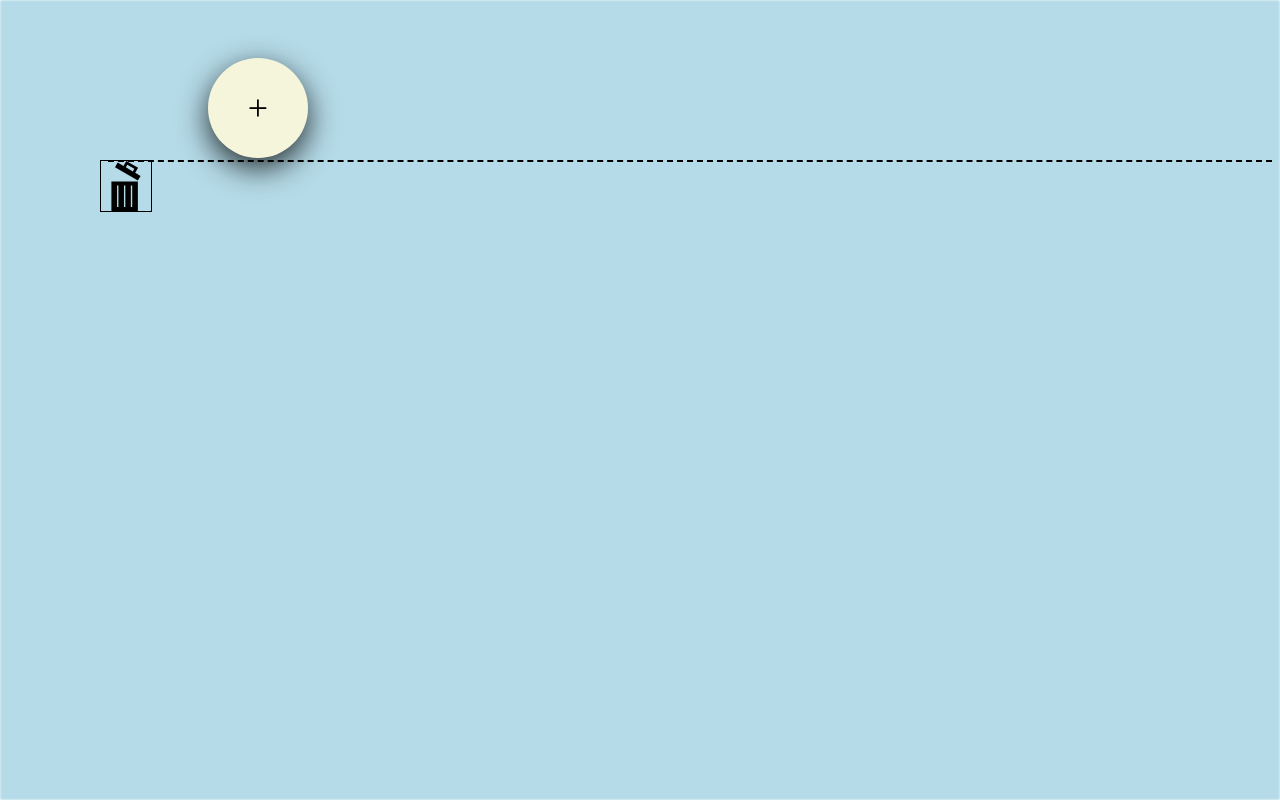
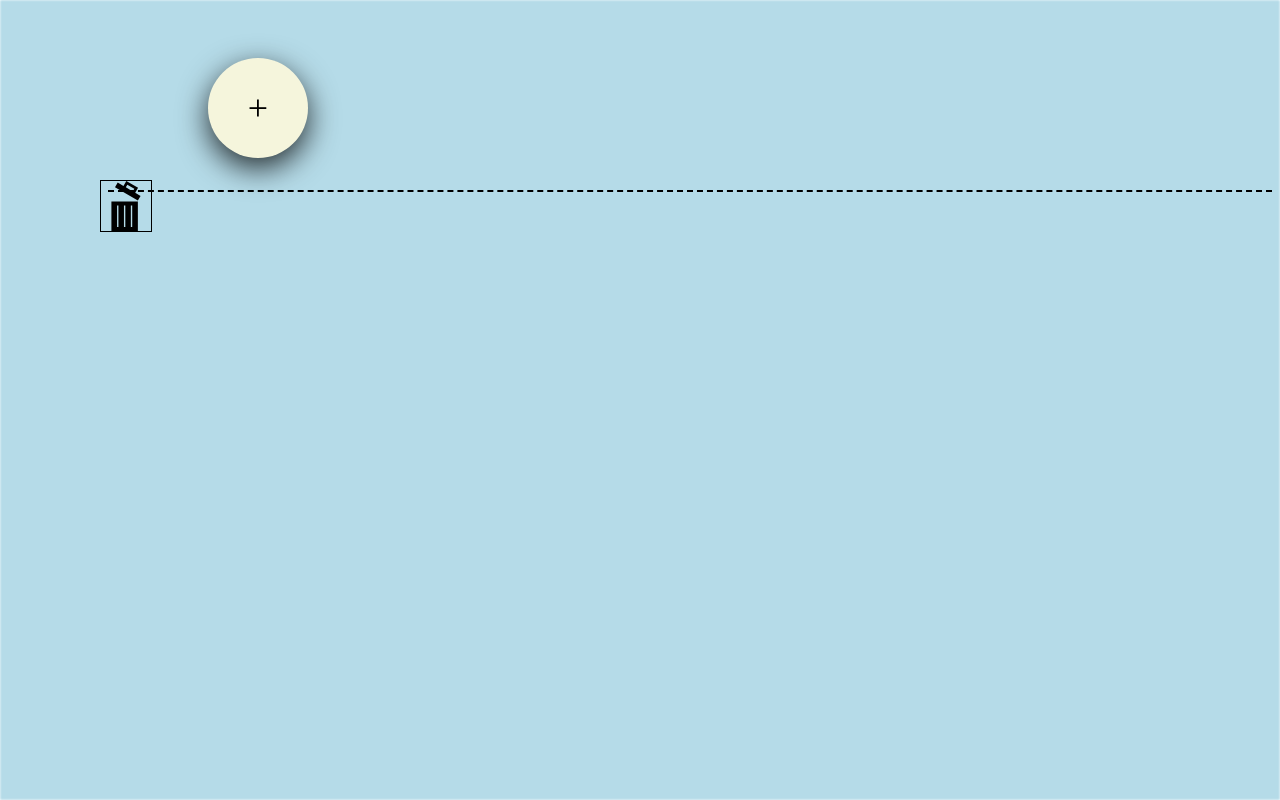
Before and after one commit to DevilTazz/dodawanie_kasowanie, a plain HTML site: page index.html in a window 1280 px wide. Drawn offline with Linux system fonts and the light colour scheme.

Commit message:
Update index.html

```diff
--- a/index.html
+++ b/index.html
@@ -86,7 +86,7 @@
             border: 1px solid black;
             position: absolute; /* Użyj pozycji absolutnej */
             left: 100px; /* Odstęp od lewej */
-            top: calc(160px); /* Odstęp od góry */
+            top: calc(180px); /* Odstęp od góry */
         }
 
         /* Czarna przerywana linia */
@@ -95,8 +95,10 @@
             height: 2px; /* Wysokość linii */
             border-bottom: 2px dashed black; /* Zmienione na border-bottom, aby zrobić linię poziomą */
             position: absolute; /* Użyj pozycji absolutnej */
-            top: calc(150px); /* Ustawienie linii 20px poniżej przycisku "+" */
+            top: calc(160px); /* Ustawienie linii 20px poniżej przycisku "+" */
             left: 0; /* Wyrównanie linii do lewej */
+            margin-top: 20px; /* Odstęp górny */
+            margin-bottom: 20px; /* Odstęp dolny */
         }
 
         /* Popup z kafelkami do wyboru */
```
